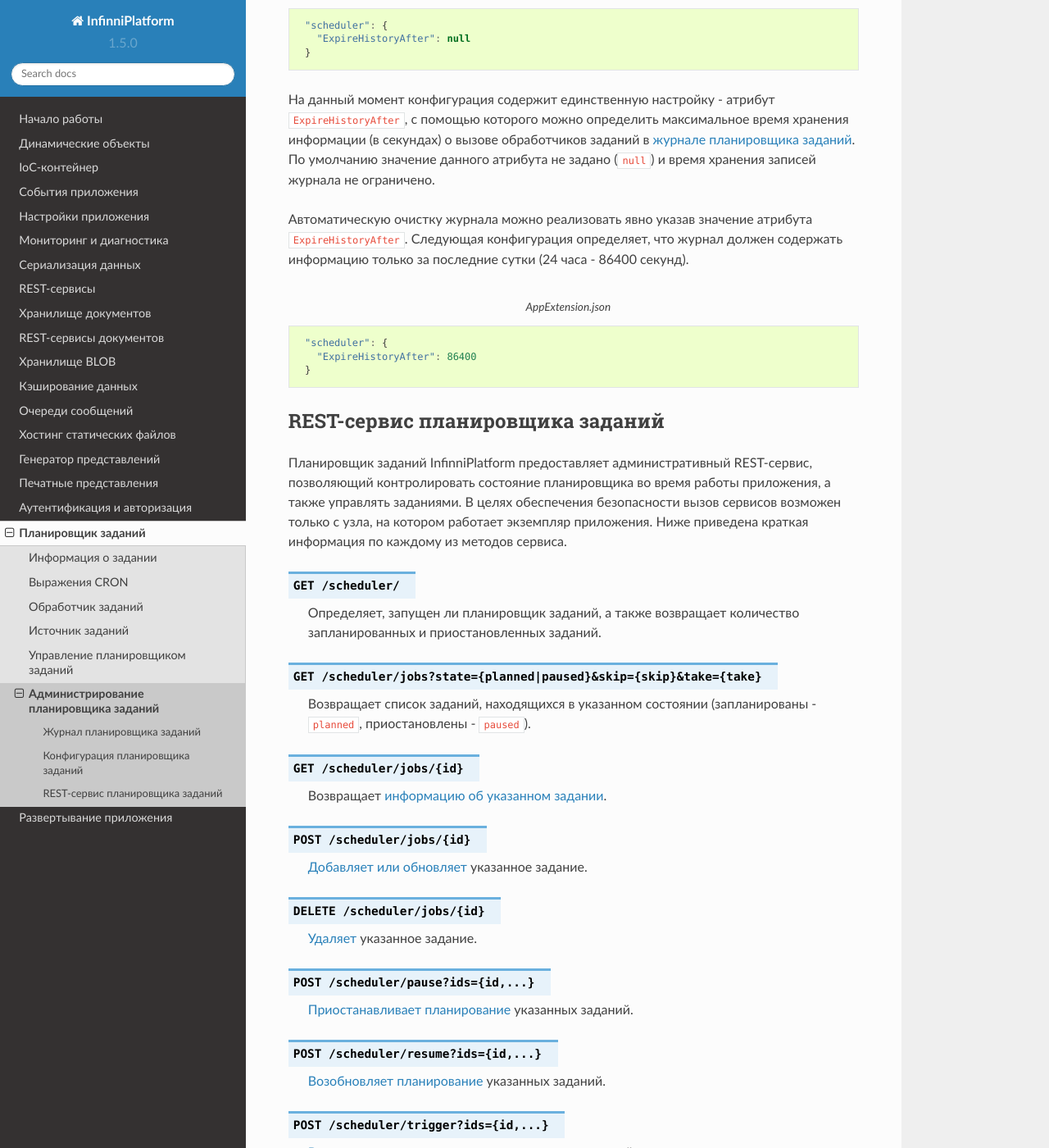
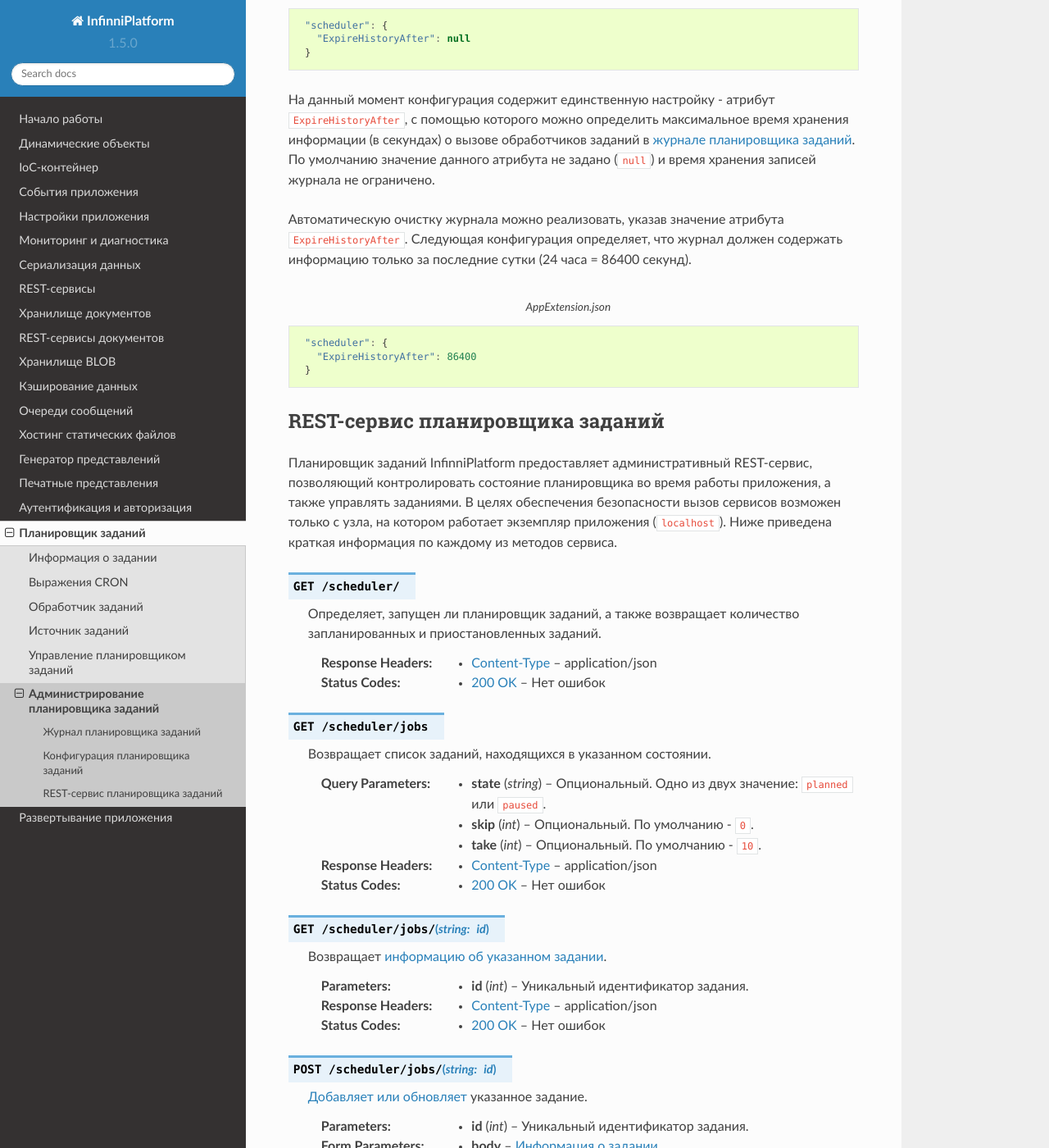
Before and after one commit to InfinniPlatform/InfinniPlatform.readthedocs.org, a Sphinx documentation site: the page built from docs/source/17-scheduler/scheduler-settings.rst, in a window 1280 px wide and 1400 px high, scrolled down 594 px. Shown: the whole window at 82% size. Built offline with Sphinx 7.4.7 and the Read the Docs theme 2.0.0, drawn with Linux system fonts in a browser that asks for light colours; some of the changed text lies outside the part shown.

Commit message:
MC-4363: Reformat the sheduler part

```diff
--- a/docs/source/17-scheduler/scheduler-settings.rst
+++ b/docs/source/17-scheduler/scheduler-settings.rst
@@ -34,8 +34,8 @@
 максимальное время хранения информации (в секундах) о вызове обработчиков заданий в :ref:`журнале планировщика заданий <job-instance>`.
 По умолчанию значение данного атрибута не задано (``null``) и время хранения записей журнала не ограничено.
 
-Автоматическую очистку журнала можно реализовать явно указав значение атрибута ``ExpireHistoryAfter``. Следующая конфигурация определяет,
-что журнал должен содержать информацию только за последние сутки (24 часа - 86400 секунд).
+Автоматическую очистку журнала можно реализовать, указав значение атрибута ``ExpireHistoryAfter``. Следующая конфигурация определяет,
+что журнал должен содержать информацию только за последние сутки (24 часа = 86400 секунд).
 
 .. code-block:: js
    :caption: AppExtension.json
@@ -50,36 +50,73 @@ REST-сервис планировщика заданий
 
 Планировщик заданий InfinniPlatform предоставляет административный REST-сервис, позволяющий контролировать состояние планировщика
 во время работы приложения, а также управлять заданиями. В целях обеспечения безопасности вызов сервисов возможен только с узла,
-на котором работает экземпляр приложения. Ниже приведена краткая информация по каждому из методов сервиса.
+на котором работает экземпляр приложения (``localhost``). Ниже приведена краткая информация по каждому из методов сервиса.
 
 .. http:get:: /scheduler/
 
     Определяет, запущен ли планировщик заданий, а также возвращает количество запланированных и приостановленных заданий.
 
-.. http:get:: /scheduler/jobs?state={planned|paused}&skip={skip}&take={take}
+    :resheader Content-Type: application/json
+    :statuscode 200: Нет ошибок
 
-    Возвращает список заданий, находящихся в указанном состоянии (запланированы - ``planned``, приостановлены - ``paused``).
+.. http:get:: /scheduler/jobs
 
-.. http:get:: /scheduler/jobs/{id}
+    Возвращает список заданий, находящихся в указанном состоянии.
+
+    :query string state: Опциональный. Одно из двух значение: ``planned`` или ``paused``.
+    :query int skip: Опциональный. По умолчанию - ``0``.
+    :query int take: Опциональный. По умолчанию - ``10``.
+    :resheader Content-Type: application/json
+    :statuscode 200: Нет ошибок
+
+.. http:get:: /scheduler/jobs/(string:id)
 
     Возвращает :doc:`информацию об указанном задании </17-scheduler/scheduler-jobinfo>`.
 
-.. http:post:: /scheduler/jobs/{id}
+    :param int id: Уникальный идентификатор задания.
+    :resheader Content-Type: application/json
+    :statuscode 200: Нет ошибок
+
+.. http:post:: /scheduler/jobs/(string:id)
 
     :ref:`Добавляет или обновляет <add-or-update-job>` указанное задание.
 
-.. http:delete:: /scheduler/jobs/{id}
+    :param int id: Уникальный идентификатор задания.
+    :form body: :doc:`Информация о задании </17-scheduler/scheduler-jobinfo>`.
+    :reqheader Content-Type: application/json
+    :resheader Content-Type: application/json
+    :statuscode 200: Нет ошибок
+
+.. http:delete:: /scheduler/jobs/(string:id)
 
     :ref:`Удаляет <delete-job>` указанное задание.
 
-.. http:post:: /scheduler/pause?ids={id,...}
+    :param int id: Уникальный идентификатор задания.
+    :resheader Content-Type: application/json
+    :statuscode 200: Нет ошибок
+
+.. http:post:: /scheduler/pause
 
     :ref:`Приостанавливает планирование <pause-job>` указанных заданий.
 
-.. http:post:: /scheduler/resume?ids={id,...}
+    :query string ids: Опциональный. Уникальные идентификаторы заданий через ``,``.
+    :resheader Content-Type: application/json
+    :statuscode 200: Нет ошибок
+
+.. http:post:: /scheduler/resume
 
     :ref:`Возобновляет планирование <resume-job>` указанных заданий.
 
-.. http:post:: /scheduler/trigger?ids={id,...}
+    :query string ids: Опциональный. Уникальные идентификаторы заданий через ``,``.
+    :resheader Content-Type: application/json
+    :statuscode 200: Нет ошибок
+
+.. http:post:: /scheduler/trigger
 
     :ref:`Вызывает досрочное выполнение <trigger-job>` указанных заданий.
+
+    :query string ids: Опциональный. Уникальные идентификаторы заданий через ``,``.
+    :form body: Данные для выполнения задания.
+    :reqheader Content-Type: application/json
+    :resheader Content-Type: application/json
+    :statuscode 200: Нет ошибок
```
Also changed, not shown: docs/source/17-scheduler/scheduler-cronexpression.rst (+138 -176 lines), docs/source/17-scheduler/scheduler-jobhandler.rst (+9 -3 lines), docs/source/17-scheduler/scheduler-jobinfo.rst (+13 -10 lines), docs/source/17-scheduler/scheduler-jobinfosource.rst (+7 -5 lines), docs/source/17-scheduler/scheduler-jobscheduler.rst (+4 -4 lines).
